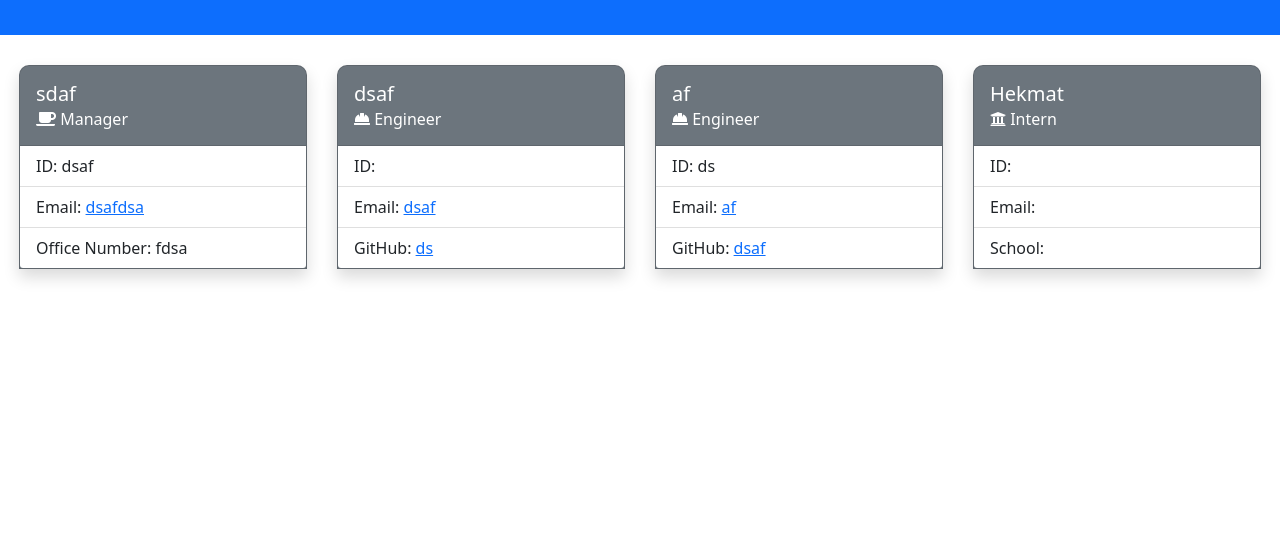
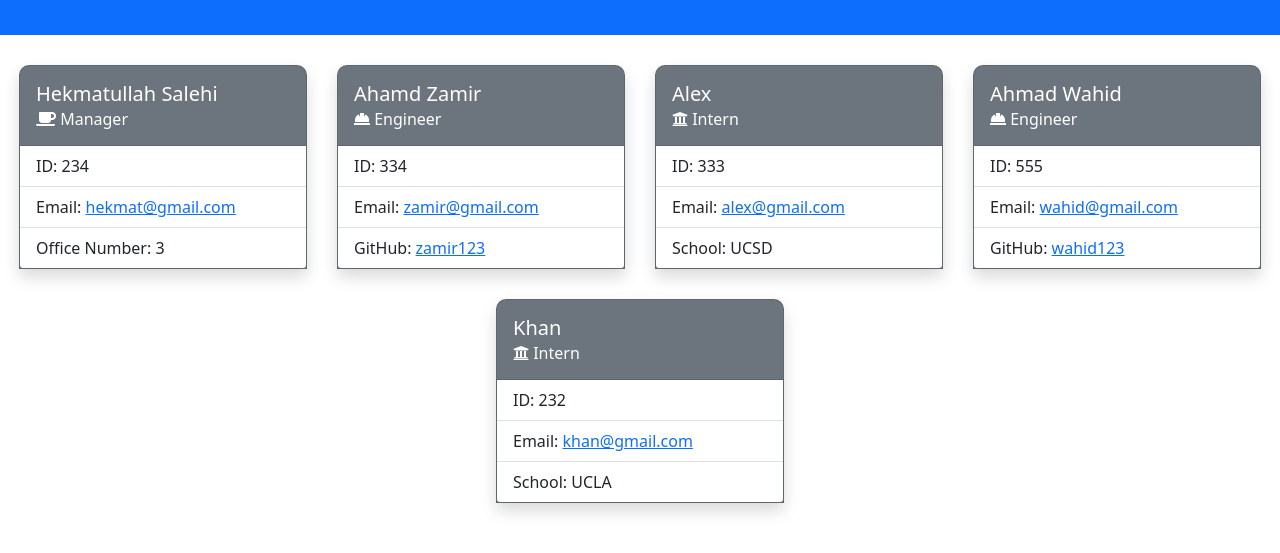
Before and after one commit to hekmatsalehi/team-profile-generator, a website: page dist/index.html in a window 1280 px wide. Shown: the part 85-638 px from the top of the page. Drawn offline with nearby package versions, Linux system fonts and the light colour scheme.

Commit message:
Updated the README file

```diff
--- a/dist/index.html
+++ b/dist/index.html
@@ -24,56 +24,69 @@
         <div class="d-flex flex-row flex-wrap justify-content-center">
         <div class="card shadow bg-secondary custom-card-margin" style="width: 18rem;">
             <div class="card-body custom-card-header">
-                <h5 class="card-title custom-title-color">sdaf</h5>
+                <h5 class="card-title custom-title-color">Hekmatullah Salehi</h5>
                 <h6 class="card-subtitle custom-title-color"><i class="fas fa-coffee"></i> Manager</h6>
             </div>
             <ul class="list-group list-group-flush">
-                <li class="list-group-item">ID: dsaf</li>
-                <li class="list-group-item">Email: <a href="mailto:dsafdsa"
-                class="card-link">dsafdsa</a>
+                <li class="list-group-item">ID: 234</li>
+                <li class="list-group-item">Email: <a href="mailto:hekmat@gmail.com"
+                class="card-link">hekmat@gmail.com</a>
                 </li>
-                <li class="list-group-item">Office Number: fdsa</li>
+                <li class="list-group-item">Office Number: 3</li>
             </ul>
         </div>
         <div class="card shadow bg-secondary custom-card-margin" style="width: 18rem;">
             <div class="card-body custom-card-header">
-                <h5 class="card-title custom-title-color">dsaf</h5>
+                <h5 class="card-title custom-title-color">Ahamd Zamir</h5>
                 <h6 class="card-subtitle custom-title-color"><i class="fas fa-hard-hat"></i> Engineer</h6>
             </div>
             <ul class="list-group list-group-flush">
-                <li class="list-group-item">ID: </li>
-                <li class="list-group-item">Email: <a href="mailto:dsaf"
-                class="card-link">dsaf</a>
+                <li class="list-group-item">ID: 334</li>
+                <li class="list-group-item">Email: <a href="mailto:zamir@gmail.com"
+                class="card-link">zamir@gmail.com</a>
                 </li>
-                <li class="list-group-item">GitHub: <a href="https://github.com/ds"
-                class="card-link">ds</a></li>
+                <li class="list-group-item">GitHub: <a href="https://github.com/zamir123"
+                class="card-link">zamir123</a></li>
             </ul>
         </div>
         <div class="card shadow bg-secondary custom-card-margin" style="width: 18rem;">
             <div class="card-body custom-card-header">
-                <h5 class="card-title custom-title-color">af</h5>
-                <h6 class="card-subtitle custom-title-color"><i class="fas fa-hard-hat"></i> Engineer</h6>
+                <h5 class="card-title custom-title-color">Alex</h5>
+                <h6 class="card-subtitle custom-title-color"><i class="fas fa-university"></i> Intern</h6>
             </div>
-            <ul class="list-group list-group-flush">
-                <li class="list-group-item">ID: ds</li>
-                <li class="list-group-item">Email: <a href="mailto:af"
-                class="card-link">af</a>
+                <ul class="list-group list-group-flush">
+                <li class="list-group-item">ID: 333</li>
+                <li class="list-group-item">Email: <a href="mailto:alex@gmail.com"
+                class="card-link">alex@gmail.com</a>
                 </li>
-                <li class="list-group-item">GitHub: <a href="https://github.com/dsaf"
-                class="card-link">dsaf</a></li>
+                <li class="list-group-item">School: UCSD</li>
             </ul>
         </div>
         <div class="card shadow bg-secondary custom-card-margin" style="width: 18rem;">
             <div class="card-body custom-card-header">
-                <h5 class="card-title custom-title-color">Hekmat</h5>
+                <h5 class="card-title custom-title-color">Ahmad Wahid</h5>
+                <h6 class="card-subtitle custom-title-color"><i class="fas fa-hard-hat"></i> Engineer</h6>
+            </div>
+            <ul class="list-group list-group-flush">
+                <li class="list-group-item">ID: 555</li>
+                <li class="list-group-item">Email: <a href="mailto:wahid@gmail.com"
+                class="card-link">wahid@gmail.com</a>
+                </li>
+                <li class="list-group-item">GitHub: <a href="https://github.com/wahid123"
+                class="card-link">wahid123</a></li>
+            </ul>
+        </div>
+        <div class="card shadow bg-secondary custom-card-margin" style="width: 18rem;">
+            <div class="card-body custom-card-header">
+                <h5 class="card-title custom-title-color">Khan</h5>
                 <h6 class="card-subtitle custom-title-color"><i class="fas fa-university"></i> Intern</h6>
             </div>
                 <ul class="list-group list-group-flush">
-                <li class="list-group-item">ID: </li>
-                <li class="list-group-item">Email: <a href="mailto:"
-                class="card-link"></a>
+                <li class="list-group-item">ID: 232</li>
+                <li class="list-group-item">Email: <a href="mailto:khan@gmail.com"
+                class="card-link">khan@gmail.com</a>
                 </li>
-                <li class="list-group-item">School: </li>
+                <li class="list-group-item">School: UCLA</li>
             </ul>
         </div>
         </div>
```
Also changed, not shown: README.md, images/screenshot.png (added).
